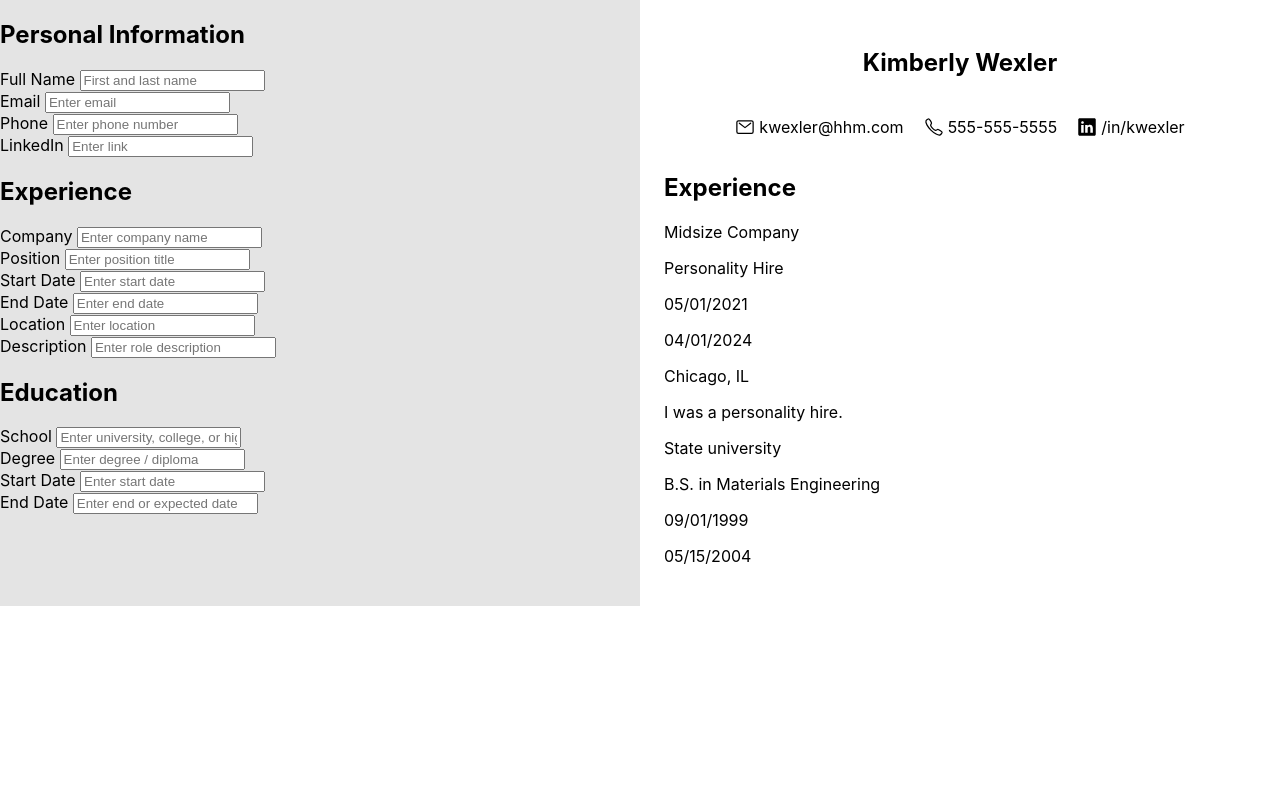
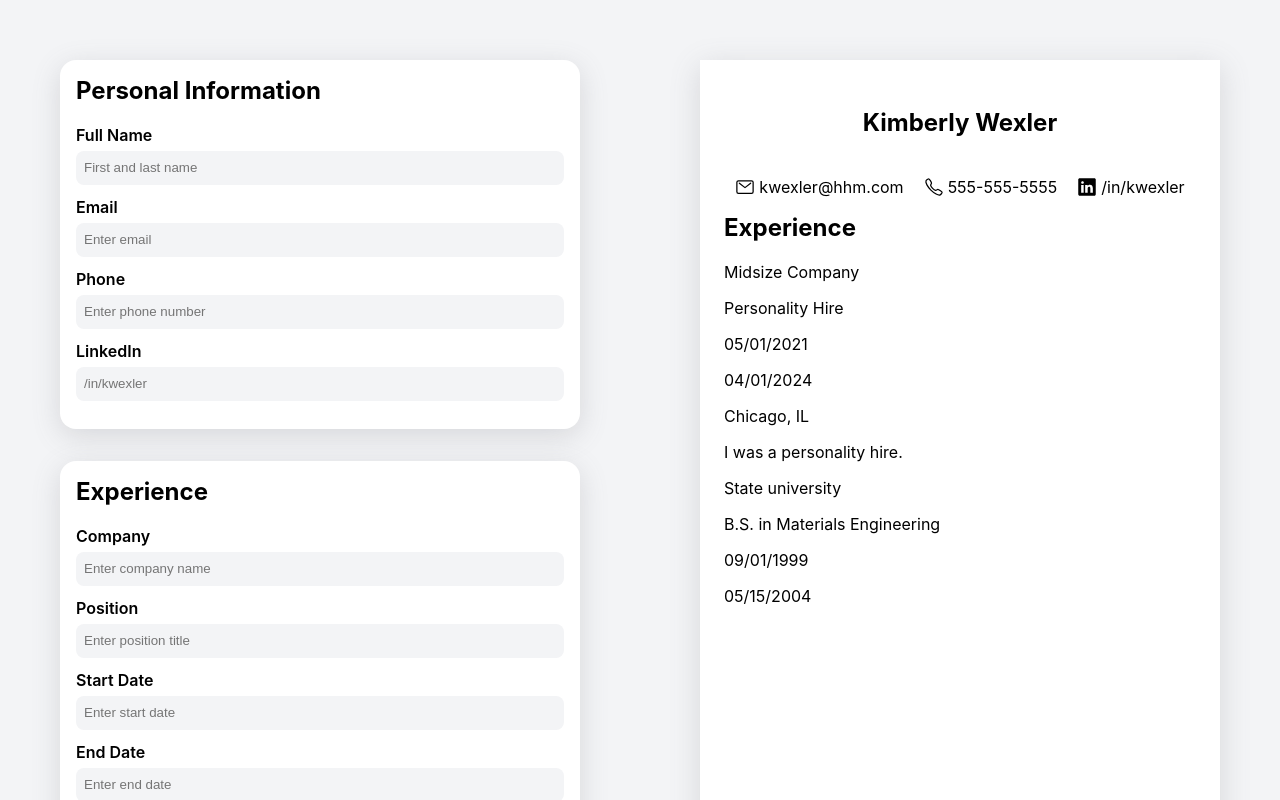
Before and after one commit to kuehnla/cv-app, a React (Vite) app: page / in a window 1280 px wide. Shown: the top 800 px of the page. Built offline with nearby package versions, Linux system fonts and the light colour scheme.

Commit message:
page, form styling

```diff
--- a/src/components/App.jsx
+++ b/src/components/App.jsx
@@ -10,6 +10,9 @@ import '../styles/App.css'
 
 export default function App() {
 
+  /*
+   * Text states used to re-render the preview upon an input value changing.
+   */
   const [fullName, setFullName] = useState("Kimberly Wexler");
   const [email, setEmail] = useState("kwexler@hhm.com");
   const [phone, setPhone] = useState("555-555-5555");
@@ -26,6 +29,12 @@ export default function App() {
   const [degree, setDegree] = useState("B.S. in Materials Engineering");
   const [eduStartDate, setEduStartDate] = useState("09/01/1999");
   const [eduEndDate, setEduEndDate] = useState("05/15/2004");
+
+  /*
+   * Jobs state used to add multiple jobs.
+   */
+  const [jobs, setJobs] = useState([]);
+
 
   function updateValue(value, state) {
     switch (state) {
@@ -55,12 +64,12 @@ export default function App() {
     <div className="app">
       <div className="inputContainer">
         <Personal updateValue={updateValue} />
-        <Experience updateValue={updateValue} />
+        <Experience updateValue={updateValue} setJobs={setJobs} />
         <Education updateValue={updateValue} />
       </div>
       <div className="displayContainer">
         <DisplayPersonal fullName={fullName} email={email} phone={phone} linkedIn={linkedIn} />
-        <DisplayExperience company={company} position={position} expStartDate={expStartDate} expEndDate={expEndDate} expLocation={expLocation} expDesc={expDesc} />
+        <DisplayExperience company={company} position={position} expStartDate={expStartDate} expEndDate={expEndDate} expLocation={expLocation} expDesc={expDesc} jobs={jobs} />
         <DisplayEducation school={school} degree={degree} eduStartDate={eduStartDate} eduEndDate={eduEndDate} />
       </div>
     </div>
--- a/src/components/DisplayExperience.jsx
+++ b/src/components/DisplayExperience.jsx
@@ -15,6 +15,6 @@ export default function DisplayExperience(props) {
   )
 }
 
-function Company({company}) {
+// function Company({company}) {
 
-}
+// }
--- a/src/components/Education.jsx
+++ b/src/components/Education.jsx
@@ -28,7 +28,7 @@ export default function Education(props) {
       <div>
           {fields.map((field) => {
             return (
-              <div key={field.state}>
+              <div key={field.state} className="entry">
                 <label htmlFor={field.state}> {field.label} </label>
                 <input type="text" name={field.state} className="educationInput" placeholder={field.placeholder} id={field.state} onChange={handleChange} />
               </div>
--- a/src/components/Experience.jsx
+++ b/src/components/Experience.jsx
@@ -22,7 +22,9 @@ export default function Experience(props) {
     { label: "Description", placeholder: "Enter role description", key: uuid(), state:"expDesc" }
   ];
 
-
+  function handleAddJob(e) {
+    props.setJobs((prevJobs) => [...prevJobs, ])
+  }
 
   function handleChange(e) {
     e.preventDefault();
@@ -35,12 +37,15 @@ export default function Experience(props) {
       <div>
           {fields.map((field) => {
             return (
-              <div key={field.state}>
+              <div key={field.state} className="entry">
                 <label htmlFor={field.state} > {field.label} </label>
                 <input type="text" name={field.state} className="experienceInput" placeholder={field.placeholder} id={field.state} onChange={handleChange} />
               </div>
           )})}
       </div>
+      <button id="addExp" onClick={handleAddJob}>
+        +
+      </button>
     </div>
   )
 }
--- a/src/components/Personal.jsx
+++ b/src/components/Personal.jsx
@@ -7,7 +7,7 @@ export default function Personal(props) {
     { label: "Full Name", placeholder: "First and last name", state: "fullName" },
     { label: "Email", placeholder: "Enter email", state: "email" },
     { label: "Phone", placeholder: "Enter phone number", state: "phone"},
-    { label: "LinkedIn", placeholder: "Enter link", state: "linkedIn" },
+    { label: "LinkedIn", placeholder: "/in/kwexler", state: "linkedIn" },
   ];
 
   function handleChange(e) {
@@ -21,7 +21,7 @@ export default function Personal(props) {
         <div>
           {fields.map((field) => {
             return (
-              <div key={field.state} >
+              <div key={field.state} className="entry" >
                 <label htmlFor={field.state}> {field.label} </label>
                 <input type="text" name={field.state} className="personalInput" id={field.state} placeholder={field.placeholder} onChange={handleChange} />
              </div>
--- a/src/styles/App.css
+++ b/src/styles/App.css
@@ -4,19 +4,77 @@
 
 body {
   margin: 0;
+  background-color: #f3f4f6;
 }
 
 .app {
   display: grid;
   grid-template-columns: 1fr 1fr;
-  background-color: #e4e4e4;
 }
+
+/*
+ * Input
+ */
+ .inputContainer {
+  display: flex;
+  flex-direction: column;
+  margin: 60px 60px 60px 60px;
+  gap: 32px;
+ }
+
+ .personal,
+ .education,
+ .experience {
+  background-color: white;
+  padding: 16px;
+  border-radius: 16px;
+  box-shadow: rgba(100, 100, 111, 0.2) 0px 7px 29px 0px;
+ }
+
+ .entry {
+  display: flex;
+  flex-direction: column;
+  padding-bottom: 12px;
+  gap: 6px;
+ }
+
+ label {
+  font-weight: 600;
+ }
+
+ h2 {
+  margin-top: 0;
+ }
+
+ input {
+  border: none;
+  background-color: #f3f4f6;
+  height: 4vh;
+  border-radius: 8px;
+  padding-left: 8px;
+ }
+
+ input:focus {
+  box-shadow: rgba(100, 100, 111, 0.2) 0px 7px 29px 0px;
+  transition: box-shadow 0.2s ease-in 0s;
+ }
+
+
+ #addExp {
+  font-size: 24px;
+ }
+
+ .personal {
+ }
 /*
  * Preview
  */
 .displayContainer {
   background-color: #fff;
   padding: 24px;
+  margin: 60px 60px 60px 60px;
+  height: 100vh;
+  box-shadow: rgba(100, 100, 111, 0.2) 0px 7px 29px 0px;
 }
 
 .cv-personal {
```
